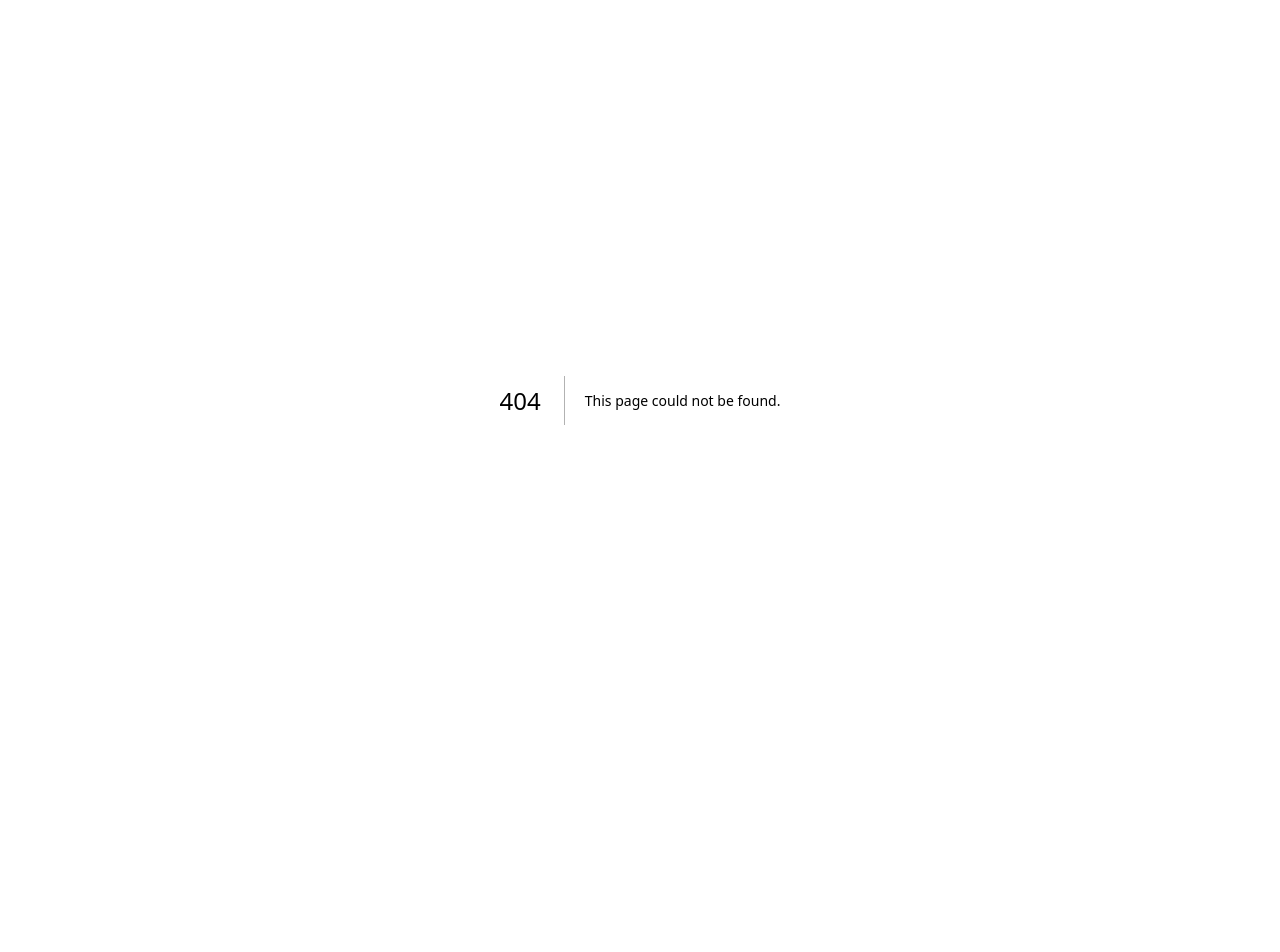
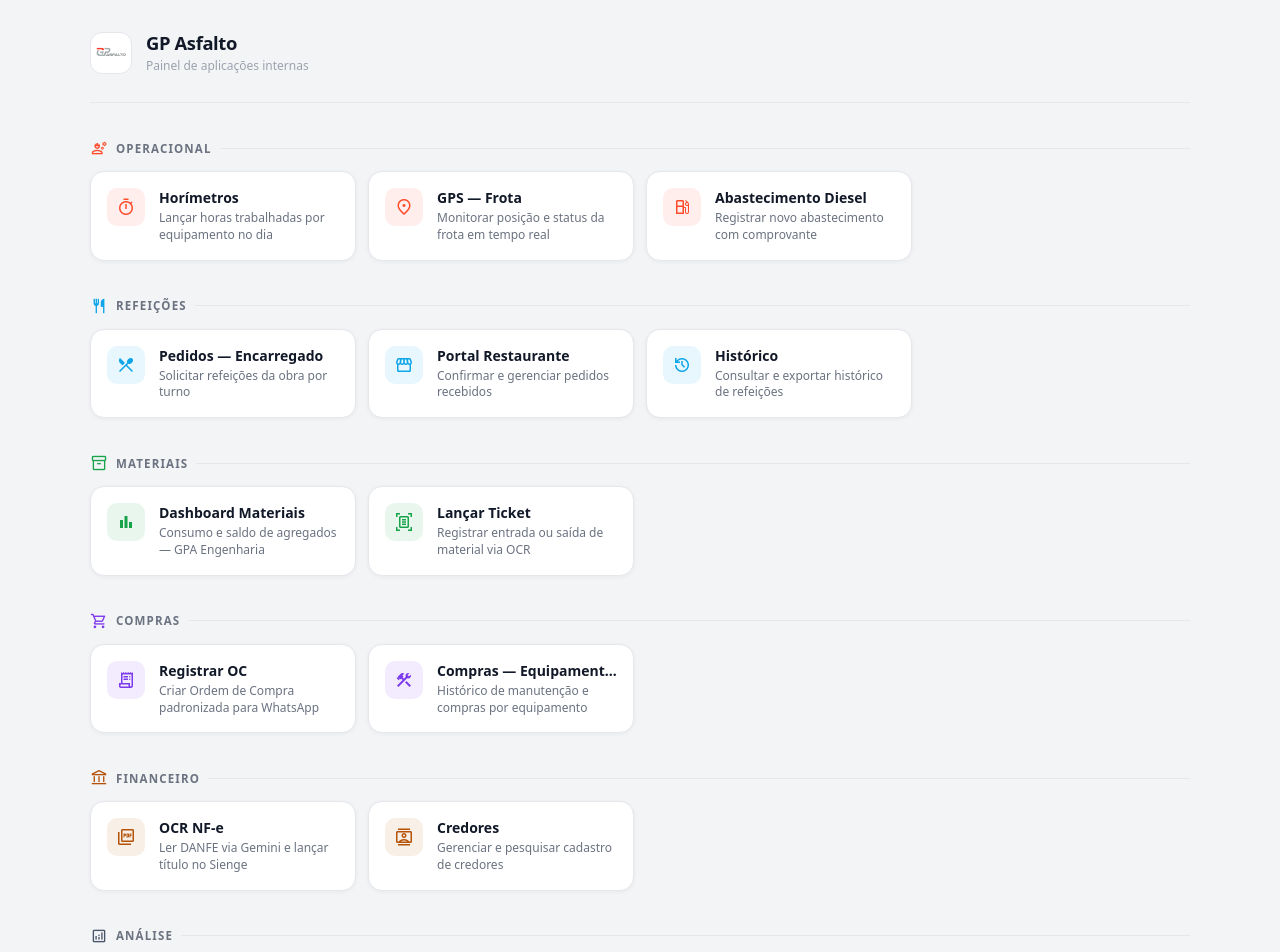
Before and after one commit to yudikuse/gpasfalto, a Next.js app: page /home in a window 1280 px wide. Before the commit this address had no page. Shown: the top 952 px of the page. Before the commit the page ends 800 px from the top, so only its background shows below. Built offline with nearby package versions, Linux system fonts and the light colour scheme.

Commit message:
Create page.tsx

```diff
--- /dev/null
+++ b/app/home/page.tsx
@@ -0,0 +1,344 @@
+// FILE: app/home/page.tsx
+"use client";
+
+import Link from "next/link";
+
+type PageCard = {
+  href: string;
+  icon: string;
+  title: string;
+  description: string;
+};
+
+type Group = {
+  label: string;
+  icon: string;
+  accent: string;
+  pages: PageCard[];
+};
+
+const GROUPS: Group[] = [
+  {
+    label: "Operacional",
+    icon: "engineering",
+    accent: "#ff4b2b",
+    pages: [
+      {
+        href: "/horimetros",
+        icon: "timer",
+        title: "Horímetros",
+        description: "Lançar horas trabalhadas por equipamento no dia",
+      },
+      {
+        href: "/sigasul",
+        icon: "location_on",
+        title: "GPS — Frota",
+        description: "Monitorar posição e status da frota em tempo real",
+      },
+      {
+        href: "/diesel/novo",
+        icon: "local_gas_station",
+        title: "Abastecimento Diesel",
+        description: "Registrar novo abastecimento com comprovante",
+      },
+    ],
+  },
+  {
+    label: "Refeições",
+    icon: "restaurant",
+    accent: "#0ea5e9",
+    pages: [
+      {
+        href: "/refeicoes",
+        icon: "restaurant_menu",
+        title: "Pedidos — Encarregado",
+        description: "Solicitar refeições da obra por turno",
+      },
+      {
+        href: "/refeicoes/restaurante",
+        icon: "storefront",
+        title: "Portal Restaurante",
+        description: "Confirmar e gerenciar pedidos recebidos",
+      },
+      {
+        href: "/refeicoes/historico",
+        icon: "history",
+        title: "Histórico",
+        description: "Consultar e exportar histórico de refeições",
+      },
+    ],
+  },
+  {
+    label: "Materiais",
+    icon: "inventory_2",
+    accent: "#16a34a",
+    pages: [
+      {
+        href: "/material/dashboard",
+        icon: "bar_chart",
+        title: "Dashboard Materiais",
+        description: "Consumo e saldo de agregados — GPA Engenharia",
+      },
+      {
+        href: "/material/novo",
+        icon: "document_scanner",
+        title: "Lançar Ticket",
+        description: "Registrar entrada ou saída de material via OCR",
+      },
+    ],
+  },
+  {
+    label: "Compras",
+    icon: "shopping_cart",
+    accent: "#7c3aed",
+    pages: [
+      {
+        href: "/oc",
+        icon: "receipt_long",
+        title: "Registrar OC",
+        description: "Criar Ordem de Compra padronizada para WhatsApp",
+      },
+      {
+        href: "/equipamentos",
+        icon: "construction",
+        title: "Compras — Equipamentos",
+        description: "Histórico de manutenção e compras por equipamento",
+      },
+    ],
+  },
+  {
+    label: "Financeiro",
+    icon: "account_balance",
+    accent: "#b45309",
+    pages: [
+      {
+        href: "/financeiro/pdf-nf",
+        icon: "picture_as_pdf",
+        title: "OCR NF-e",
+        description: "Ler DANFE via Gemini e lançar título no Sienge",
+      },
+      {
+        href: "/financeiro/credores",
+        icon: "contacts",
+        title: "Credores",
+        description: "Gerenciar e pesquisar cadastro de credores",
+      },
+    ],
+  },
+  {
+    label: "Análise",
+    icon: "analytics",
+    accent: "#475569",
+    pages: [
+      {
+        href: "/",
+        icon: "price_change",
+        title: "Custos de Equipamentos",
+        description: "Comparativo GP vs GOINFRA por equipamento e período",
+      },
+      {
+        href: "/horimetros/relatorios",
+        icon: "monitoring",
+        title: "Relatórios — Horímetros",
+        description: "Analytics de horas: tendências, ranking e evolução",
+      },
+      {
+        href: "/horimetros/relatorio-diario",
+        icon: "today",
+        title: "Relatório Diário",
+        description: "Visão consolidada da operação do dia corrente",
+      },
+    ],
+  },
+];
+
+export default function HomeDashboard() {
+  return (
+    <>
+      <style>{`
+        .hub-root {
+          min-height: 100vh;
+          background: var(--gp-bg);
+          padding: 32px 20px 80px;
+        }
+        .hub-inner {
+          max-width: 1100px;
+          margin: 0 auto;
+        }
+        .hub-header {
+          display: flex;
+          align-items: center;
+          gap: 14px;
+          padding-bottom: 28px;
+          border-bottom: 1px solid #e5e7eb;
+          margin-bottom: 36px;
+        }
+        .hub-logo {
+          width: 42px;
+          height: 42px;
+          border-radius: 12px;
+          border: 1px solid #e5e7eb;
+          background: #fff;
+          object-fit: contain;
+          padding: 4px;
+        }
+        .hub-title {
+          font-size: 1.15rem;
+          font-weight: 600;
+          color: var(--gp-text);
+          letter-spacing: -0.02em;
+          line-height: 1.2;
+        }
+        .hub-subtitle {
+          font-size: 0.75rem;
+          color: var(--gp-muted-soft);
+          margin-top: 2px;
+        }
+        .hub-groups {
+          display: flex;
+          flex-direction: column;
+          gap: 36px;
+        }
+        .hub-group-label {
+          display: flex;
+          align-items: center;
+          gap: 8px;
+          margin-bottom: 14px;
+        }
+        .hub-group-icon {
+          font-size: 18px;
+          line-height: 1;
+        }
+        .hub-group-name {
+          font-size: 0.72rem;
+          font-weight: 600;
+          text-transform: uppercase;
+          letter-spacing: 0.1em;
+          color: var(--gp-muted);
+        }
+        .hub-group-divider {
+          flex: 1;
+          height: 1px;
+          background: #e5e7eb;
+        }
+        .hub-cards {
+          display: grid;
+          grid-template-columns: repeat(auto-fill, minmax(240px, 1fr));
+          gap: 12px;
+        }
+        .hub-card {
+          display: flex;
+          align-items: flex-start;
+          gap: 14px;
+          padding: 16px;
+          border-radius: 14px;
+          background: #ffffff;
+          border: 1px solid #e5e7eb;
+          box-shadow: 0 1px 4px rgba(15,23,42,0.05);
+          text-decoration: none;
+          color: inherit;
+          transition: box-shadow 0.15s, transform 0.15s, border-color 0.15s;
+        }
+        .hub-card:hover {
+          box-shadow: 0 6px 20px rgba(15,23,42,0.1);
+          transform: translateY(-2px);
+          border-color: #d1d5db;
+        }
+        .hub-card:active {
+          transform: translateY(0);
+        }
+        .hub-card-icon-wrap {
+          flex-shrink: 0;
+          width: 38px;
+          height: 38px;
+          border-radius: 10px;
+          display: flex;
+          align-items: center;
+          justify-content: center;
+        }
+        .hub-card-icon-wrap .material-symbols-outlined {
+          font-size: 20px;
+        }
+        .hub-card-body {
+          flex: 1;
+          min-width: 0;
+        }
+        .hub-card-title {
+          font-size: 0.875rem;
+          font-weight: 600;
+          color: var(--gp-text);
+          margin-bottom: 3px;
+          white-space: nowrap;
+          overflow: hidden;
+          text-overflow: ellipsis;
+        }
+        .hub-card-desc {
+          font-size: 0.75rem;
+          color: var(--gp-muted);
+          line-height: 1.4;
+        }
+        @media (max-width: 480px) {
+          .hub-cards {
+            grid-template-columns: 1fr;
+          }
+          .hub-root {
+            padding: 20px 14px 80px;
+          }
+        }
+      `}</style>
+
+      <div className="hub-root">
+        <div className="hub-inner">
+
+          <div className="hub-header">
+            <img src="/gpasfalto-logo.png" alt="GP Asfalto" className="hub-logo" />
+            <div>
+              <div className="hub-title">GP Asfalto</div>
+              <div className="hub-subtitle">Painel de aplicações internas</div>
+            </div>
+          </div>
+
+          <div className="hub-groups">
+            {GROUPS.map((group) => (
+              <div key={group.label}>
+                <div className="hub-group-label">
+                  <span
+                    className="material-symbols-outlined hub-group-icon"
+                    style={{ color: group.accent }}
+                  >
+                    {group.icon}
+                  </span>
+                  <span className="hub-group-name">{group.label}</span>
+                  <div className="hub-group-divider" />
+                </div>
+
+                <div className="hub-cards">
+                  {group.pages.map((page) => (
+                    <Link key={page.href} href={page.href} className="hub-card">
+                      <div
+                        className="hub-card-icon-wrap"
+                        style={{ background: group.accent + "18" }}
+                      >
+                        <span
+                          className="material-symbols-outlined"
+                          style={{ color: group.accent }}
+                        >
+                          {page.icon}
+                        </span>
+                      </div>
+                      <div className="hub-card-body">
+                        <div className="hub-card-title">{page.title}</div>
+                        <div className="hub-card-desc">{page.description}</div>
+                      </div>
+                    </Link>
+                  ))}
+                </div>
+              </div>
+            ))}
+          </div>
+
+        </div>
+      </div>
+    </>
+  );
+}
```
